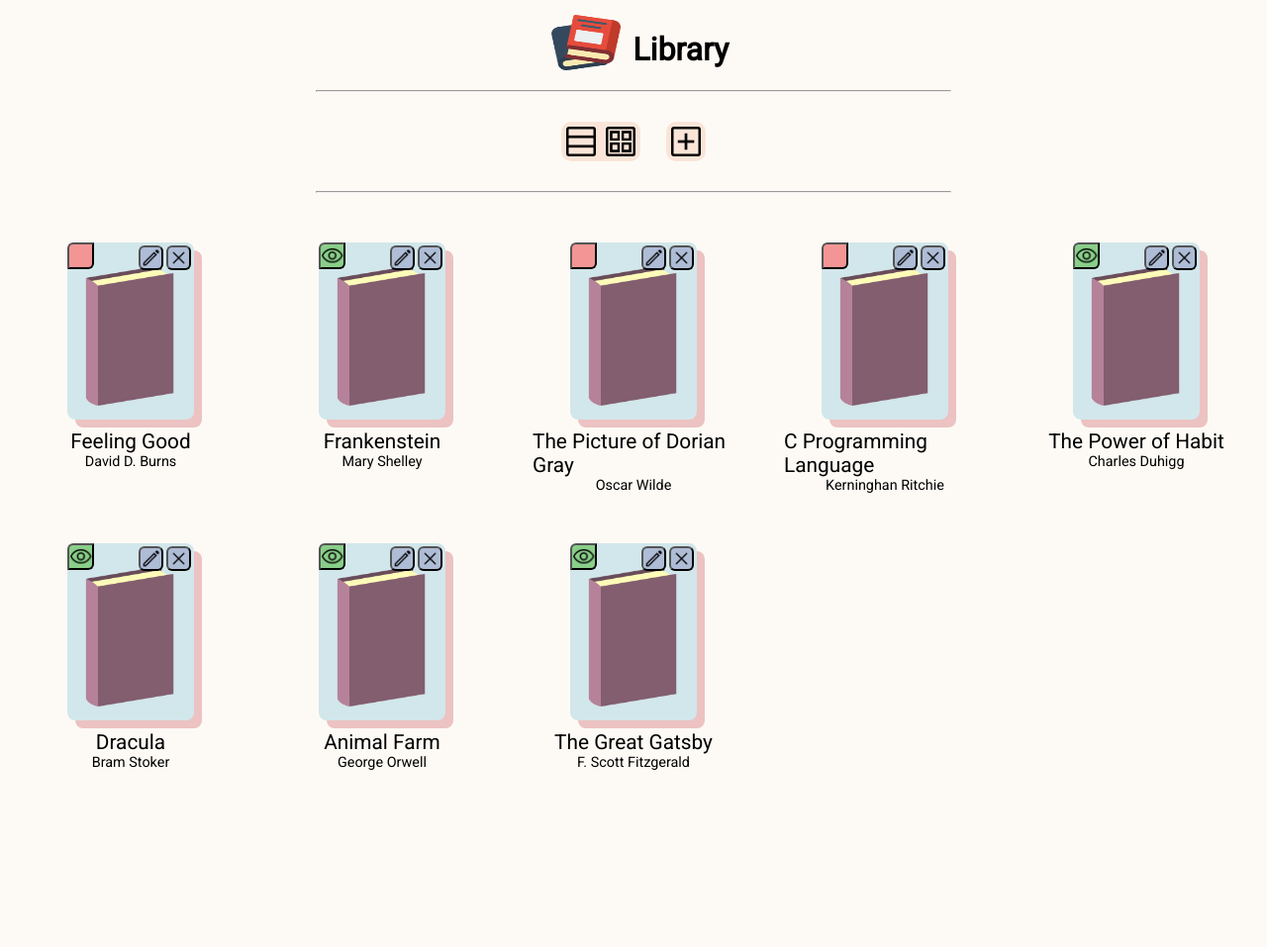
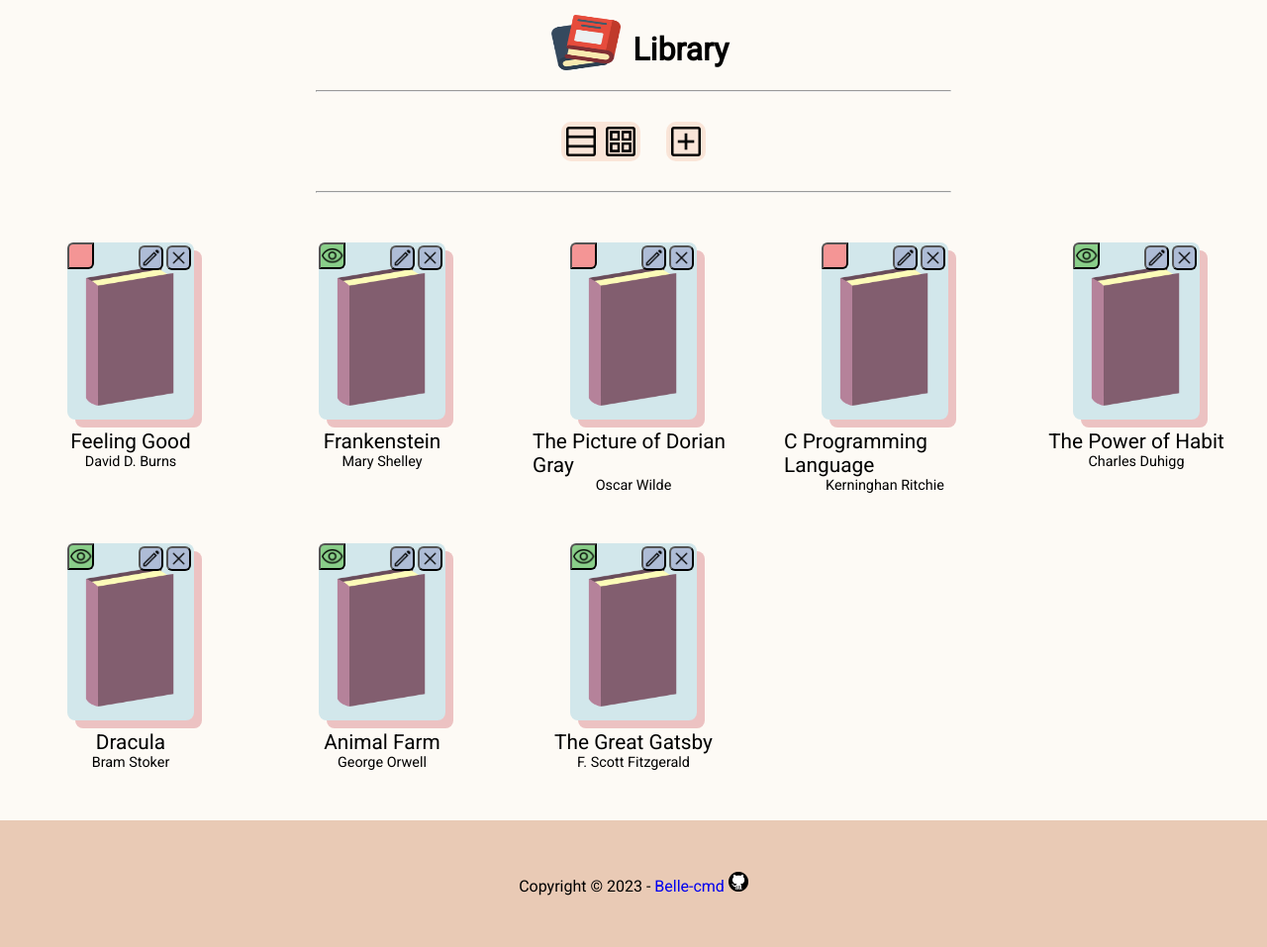
Before and after one commit to Belle-cmd/library, a plain HTML site: page index.html in a window 1280 px wide. Shown: the whole page at 99% size. Before the commit the page ends 809 px from the top, so only its background shows below. Drawn offline with Linux system fonts and the light colour scheme.

Commit message:
Add footer to webpage

```diff
--- a/index.html
+++ b/index.html
@@ -64,5 +64,13 @@
         </form>
     </div>
     <script src="app.js"></script>
+    <footer>
+        <p>Copyright © 2023 -
+            <a href="https://github.com/Belle-cmd" target="_blank">
+                Belle-cmd <img src="./images/github.png" alt="Github Icon">
+            </a>
+        </p>
+
+    </footer>
 </body>
 </html>
--- a/style.css
+++ b/style.css
@@ -326,6 +326,25 @@ td button {
     background-image: url(./images/edit.png);
 }
 
+/* Style for the footer */
+footer {
+    display: flex;
+
+    justify-content: center;
+    align-items: center;
+    gap: 8px;
+
+    background-color: var(--btn-nav-header);
+    height: 16vh;
+}
+footer a {
+    text-decoration: none;
+}
+footer img {
+    width: 20px;
+    height: auto;
+}
+
 /* Tablet screen */
 @media only screen and (min-width: 401px) and (max-width: 960px) {
     main {
```
Also changed, not shown: images/github.png (added), 1 other file.
